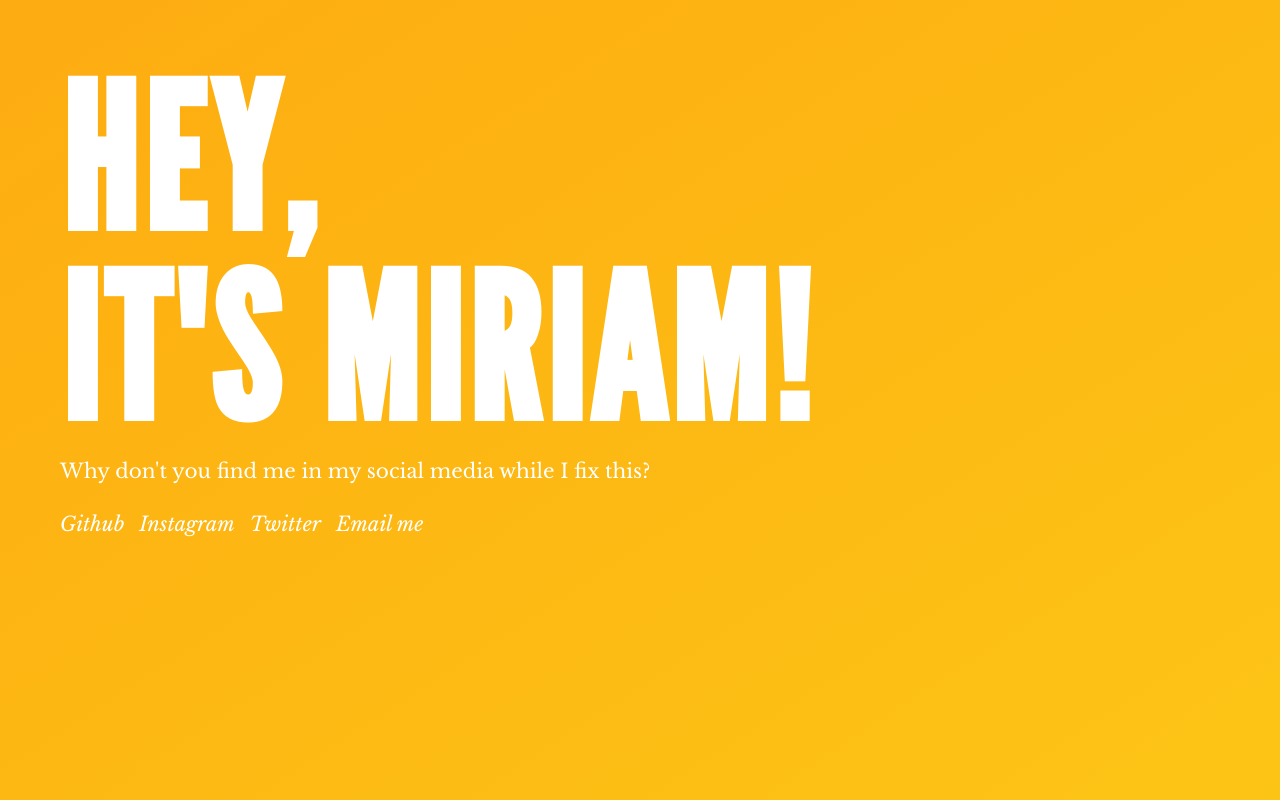
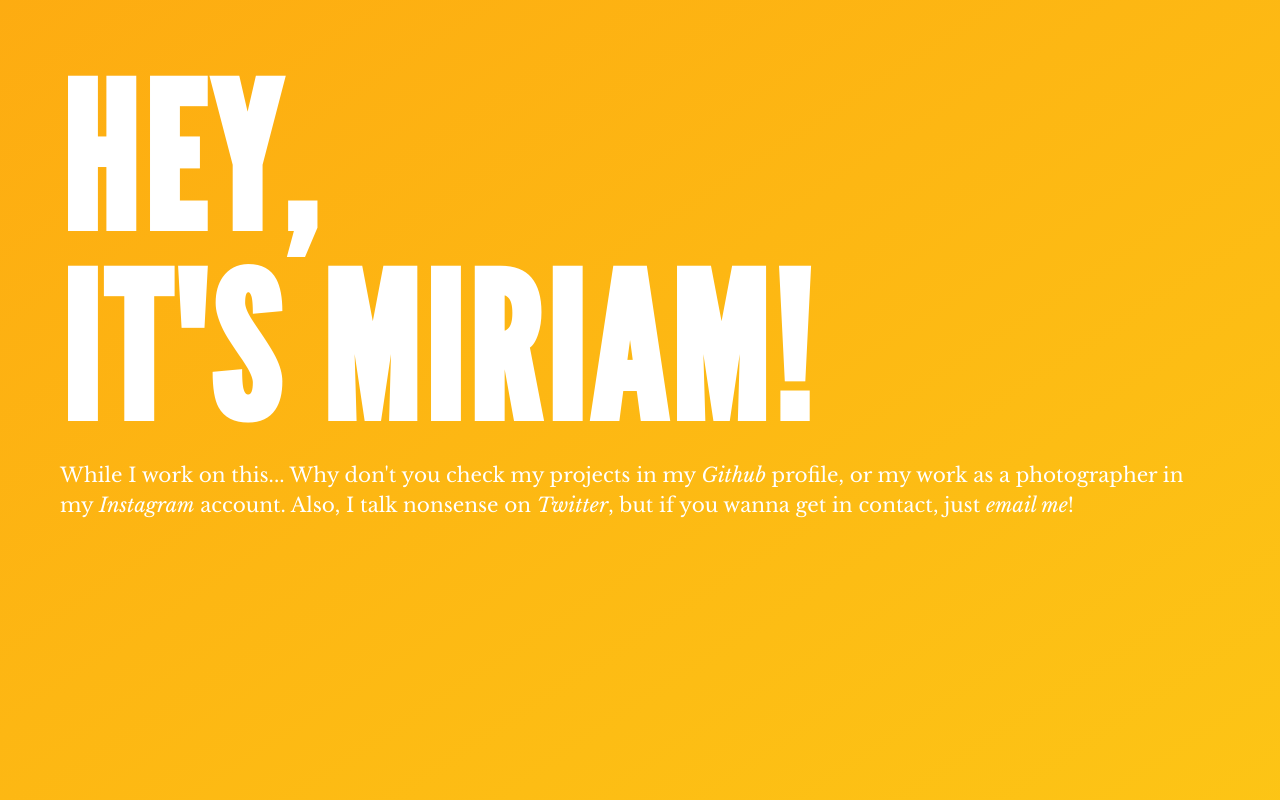
Before and after one commit to miriamschaefer/porfolio, a React app: page / in a window 1280 px wide. Built offline with nearby package versions, Linux system fonts and the light colour scheme.

Commit message:
add bio text

```diff
--- a/src/components/App.js
+++ b/src/components/App.js
@@ -9,36 +9,27 @@ function App() {
         Hey, <span>it's Miriam!</span>
       </h1>
       <p className="main__introduction">
-        Why don't you find me in my social media while I fix this?
-      </p>
-      <ul className="main__social">
-        <li className="main__social__github">
+        While I work on this... Why don't you check my projects in my{' '}
         <a href="http://www.github.com/miriamschaefer" alt="Visit my Github">
           Github
-          </a>
-        </li>
-        <li className="main__social__instagram">
+        </a>{' '}
+        profile, or my work as a photographer in my{' '}
         <a
           href="http://www.instagram.com/miriamschaefer"
           alt="Visit my Instagram"
         >
           Instagram
-          </a>
-        </li>
-        <li className="main__social__twitter">
-          <a
-            href="http://www.twitter.com/miriam_schaefer"
-            alt="Visit my Twitter"
-          >
+        </a>{' '}
+        account. Also, I talk nonsense on{' '}
+        <a href="http://www.twitter.com/miriam_schaefer" alt="Visit my Twitter">
           Twitter
         </a>
-        </li>
-        <li className="main__social__email">
+        , but if you wanna get in contact, just{' '}
         <a href="mailto:msuarezmelian@gmail.com" alt="Email me">
-            Email me
+          email me
         </a>
-        </li>
-      </ul>
+        !
+      </p>
     </main>
   );
 }
--- a/src/stylesheets/design/_main.scss
+++ b/src/stylesheets/design/_main.scss
@@ -24,17 +24,14 @@
     }
   }
   &__introduction {
-    margin: 0 0 0 60px;
-  }
+    margin: 0 60px 0 60px;
+    line-height: 1.5em;
 
-  &__social {
-    font-style: italic;
-    margin: 30px 0 0 45px;
-    display: flex;
-    flex-direction: row;
-
-    & li {
-      margin-left: 15px;
+    & a {
+      font-style: italic;
+      &:hover {
+        text-decoration: underline;
+      }
     }
   }
 }
```
Also changed, not shown: package.json (+7 -8 lines), src/stylesheets/fonts/leaguegothic-condensed-italic-webfont.ttf (renamed from src/stylesheets/design/fonts/leaguegothic-condensed-italic-webfont.ttf), src/stylesheets/fonts/leaguegothic-condensed-regular-webfont.ttf (renamed from src/stylesheets/design/fonts/leaguegothic-condensed-regular-webfont.ttf), src/stylesheets/fonts/leaguegothic-italic-webfont.ttf (renamed from src/stylesheets/design/fonts/leaguegothic-italic-webfont.ttf), src/stylesheets/fonts/leaguegothic-regular-webfont.ttf (renamed from src/stylesheets/design/fonts/leaguegothic-regular-webfont.ttf). Lines whose indentation alone changed are shown as unchanged.
